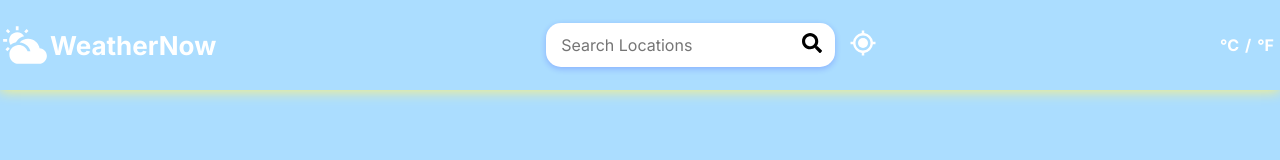
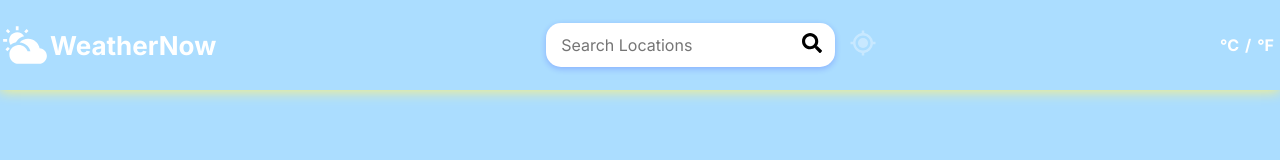
Before and after one commit to nikolai-dimitrov/Weather-App, a React (Vite) app in the folder Weather-App/: page / in a window 1280 px wide. In both pictures the pointer is over the button 863 px from the left and 45 px from the top of the page. Shown: the top 160 px of the page. Built offline with nearby package versions, Linux system fonts and the light colour scheme.

Commit message:
chore: install framer motion

```diff
--- a/Weather-App/package.json
+++ b/Weather-App/package.json
@@ -10,6 +10,7 @@
     "preview": "vite preview"
   },
   "dependencies": {
+    "motion": "^12.6.2",
     "react": "^18.2.0",
     "react-dom": "^18.2.0",
     "react-icons": "^5.5.0"
--- a/Weather-App/src/components/Navbar/navbar.module.css
+++ b/Weather-App/src/components/Navbar/navbar.module.css
@@ -32,7 +32,7 @@ nav {
 	border-radius: 15px;
 	border: none;
 	box-shadow: 0px 2px 6px 0px rgba(0, 0, 255, 0.2);
-    outline: none;
+	outline: none;
 }
 
 .searchForm button {
@@ -53,6 +53,10 @@ nav {
 	color: inherit;
 }
 
+.searchForm .locationBtn:hover {
+	opacity: 0.35;
+}
+
 .metricsContainer button {
 	border: none;
 	background-color: transparent;
```
Also changed, not shown: 1 other file (tests, documents, lock files or other folders).
